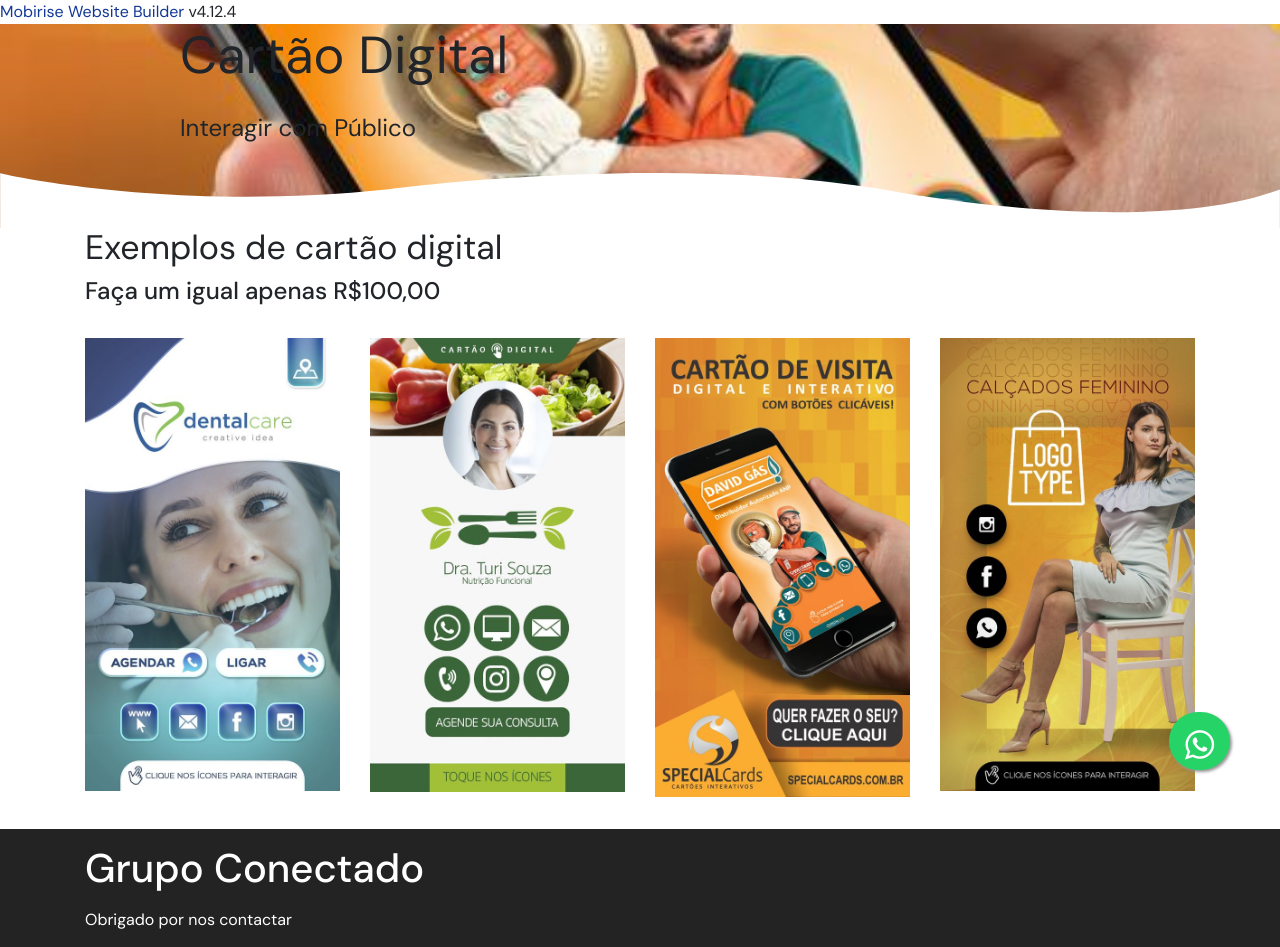
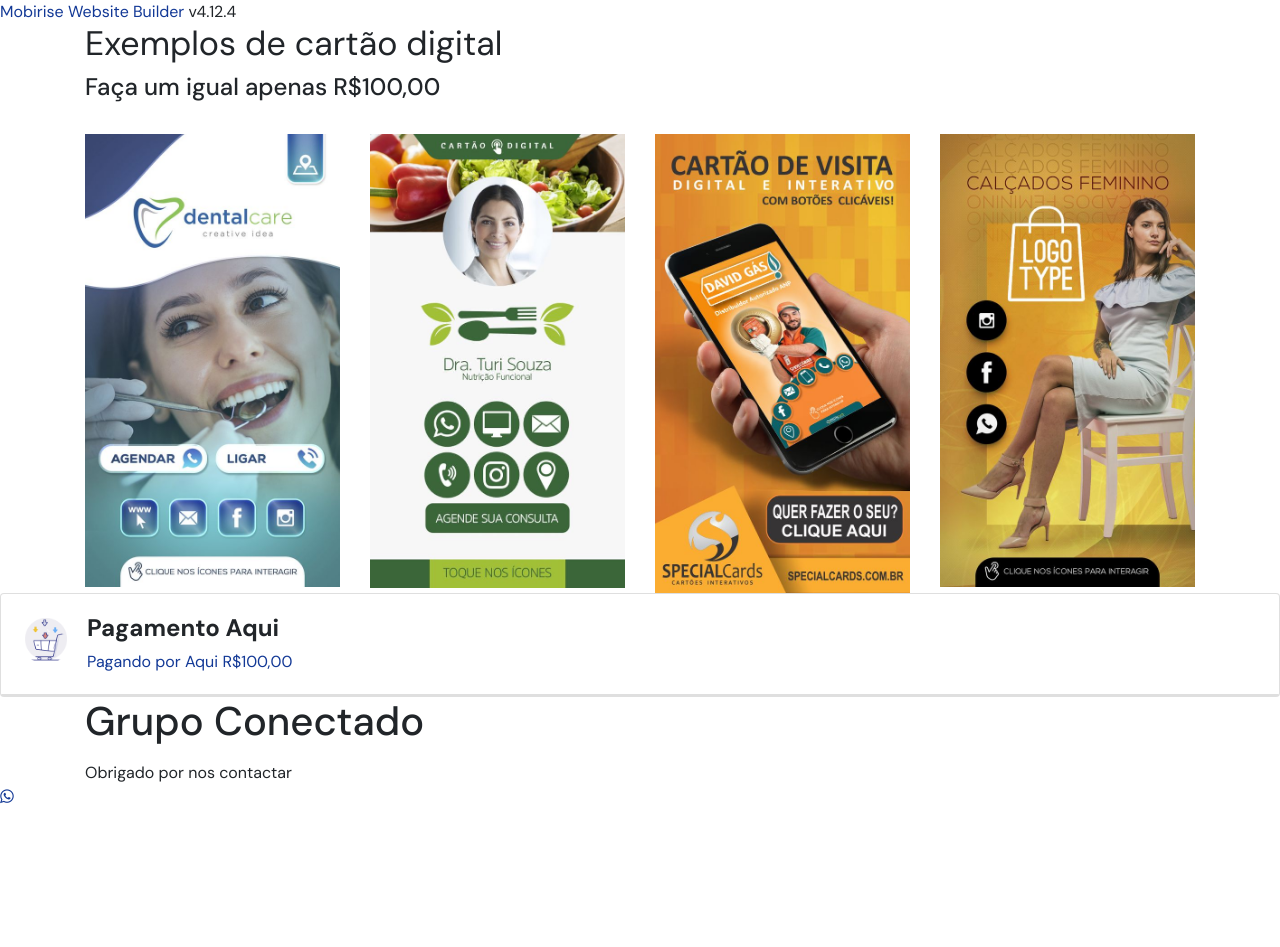
Before and after one commit to conectado-10/QSMS, a PHP site: page /page5.html in a window 1280 px wide. After the commit the page ends 804 px from the top, so only its background shows below. Run offline with PHP 8.4, Linux system fonts and the light colour scheme; some libraries are stand-ins or nearby versions.

Commit message:
create github pages

```diff
--- a/assets/mobirise/css/mbr-additional.css
+++ b/assets/mobirise/css/mbr-additional.css
@@ -644,24 +644,10 @@ iframe.lazy-placeholder,
 section.lazy-placeholder:after {
   opacity: 0.5;
 }
-.cid-7ocqm9Qx63 {
-  padding-top: 30px;
-  padding-bottom: 50px;
-  background-image: url("../../../assets/images/mbr-2.jpg");
-}
-.cid-7ocqm9Qx63 svg {
-  overflow: hidden;
-  vertical-align: middle;
-  position: absolute;
-  bottom: 0;
-}
-.cid-7ocqm9Qx63 .wave {
-  fill: #ffffff;
-}
 .cid-s1kCV9znOF {
-  padding-top: 0px;
-  padding-bottom: 75px;
-  background-color: #ffffff;
+  padding-top: 15px;
+  padding-bottom: 15px;
+  background-color: #bfebf3;
 }
 .cid-s1kCV9znOF .card-wrapper {
   display: flex;
@@ -1960,62 +1946,97 @@ section.lazy-placeholder:after {
     top: -80px;
   }
 }
-.cid-2qWrX495zf {
-  padding-top: 0px;
-  padding-bottom: 50px;
-  background-image: url("../../../assets/images/a7dff33b5a6c50f683190a6d0bf84f0d.jpg");
-}
-.cid-2qWrX495zf svg {
-  overflow: hidden;
-  vertical-align: middle;
-  position: absolute;
-  bottom: 0;
-}
-.cid-2qWrX495zf .wave {
-  fill: #ffffff;
-}
+@primaryColor: #133996;
+@secondaryColor: #fc643f;
+@successColor: #00c48c;
+@infoColor: #fdece8;
+@warningColor: #ffcf5c;
+@dangerColor: #939bb4;
+@mainFont: DM Sans;
+@display1Font: 'DM Sans', sans-serif;
+@display1Size: 3.25;
+@display2Font: 'DM Sans', sans-serif;
+@display2Size: 2.125;
+@display5Font: 'DM Sans', sans-serif;
+@display5Size: 1.5;
+@display7Font: 'DM Sans', sans-serif;
+@display7Size: 1.0625;
+@display4Font: 'DM Sans', sans-serif;
+@display4Size: 0.875;
+@isRoundedButtons: true;
+@isAnimatedOnScroll: false;
+@isScrollToTopButton: false;
+@isPublish: true;
+
 .cid-jj2p07s4OF {
-  padding-top: 0px;
-  padding-bottom: 0px;
-  background-color: #ffffff;
-}
-.cid-jj2p07s4OF .item {
+@paddingTop: 0;
+@paddingBottom: 0;
+@showTitle: true;
+@showSubtitle: true;
+@showtext: false;
+@fullWidth: false;
+@noSpacing: false;
+@uname__14: "file:///C:/Users/bacho/AppData/Local/Mobirise.com/Mobirise/sintoniabarra_0040gmail_002ecom/addons/creativem4/components/design-block/../_images/background5.jpg";
+@uname__15: true;
+@uname__16: #ffffff;
+@bg-value: #ffffff;
+@bg-type: "color";
+@bg-color-value: #ffffff;
+@bg-parallax: false;
+@overlay: true;
+@overlayColor: #efefef;
+@overlayOpacity: 0.8;
+
+padding-top: (@paddingTop * 15px);
+padding-bottom: (@paddingBottom * 15px);
+& when (@bg-type = 'color') {
+  background-color: @bg-value;
+}
+& when (@bg-type = 'image') {
+  background-image: url(../../../@bg-value);
+}
+& when (@noSpacing) {
+  .row {
+    margin-left: 0;
+    margin-right: 0;
+  }
+  .item {
+    padding-left: 0;
+    padding-right: 0;
+  }
+}
+& when not (@noSpacing) {
+  .item {
     padding-bottom: 2rem;
   }
+}
 @media (max-width: 768px) {
-  .cid-jj2p07s4OF .carousel-control,
-  .cid-jj2p07s4OF .carousel-indicators,
-  .cid-jj2p07s4OF .modal .close {
+  .carousel-control, .carousel-indicators, .modal .close {
     position: fixed;
   }
 }
 @media (max-width: 767px) {
-  .cid-jj2p07s4OF .mbr-slider .carousel-control {
+  .mbr-slider .carousel-control {
     top: auto;
     bottom: 20px;
   }
-  .cid-jj2p07s4OF .mbr-slider > .container .carousel-control {
+  .mbr-slider > .container .carousel-control {
     margin-bottom: 0;
   }
 }
-.cid-jj2p07s4OF .carousel-indicators {
+.carousel-indicators {
   bottom: 0;
   margin-bottom: 3px;
-}
   @media (max-width: 991px) {
-  .cid-jj2p07s4OF .carousel-indicators {
     margin-bottom: 3.625rem !important;
     padding-left: 2.5rem;
     padding-right: 2.5rem;
   }
-}
   @media (max-width: 767px) {
-  .cid-jj2p07s4OF .carousel-indicators {
     display: none;
   }
 }
-.cid-jj2p07s4OF .carousel-indicators .active,
-.cid-jj2p07s4OF .carousel-indicators li {
+.carousel-indicators .active, .carousel-indicators li {
   width: 7px;
   height: 7px;
   margin: 3px;
@@ -2023,111 +2044,146 @@ section.lazy-placeholder:after {
   opacity: 0.5;
   border: 4px solid #1b1b1b;
 }
-.cid-jj2p07s4OF .carousel-indicators .active {
+.carousel-indicators .active {
   background: #fff;
 }
-.cid-jj2p07s4OF .carousel-indicators li {
+.carousel-indicators li {
   max-width: 15px;
   max-height: 15px;
   border-radius: 50%;
 }
-.cid-jj2p07s4OF .modal {
+.modal {
   padding-left: 0 !important;
   position: fixed;
   overflow: hidden;
   padding-right: 0 !important;
 }
-.cid-jj2p07s4OF .modal-dialog {
+.modal-dialog {
   margin: 0 auto;
   max-width: 100%;
   padding-left: 1rem;
   padding-right: 1rem;
 }
-.cid-jj2p07s4OF .modal-content {
+.modal-content {
   border-radius: 0;
   border: none;
   background: transparent;
 }
-.cid-jj2p07s4OF .modal-body {
+.modal-body {
   padding: 0;
   display: flex;
   align-items: center;
-}
-.cid-jj2p07s4OF .modal-body .carousel-item {
+  .carousel-item {
     top: 50%;
     transform: translateY(-50%);
   }
-.cid-jj2p07s4OF .modal-body img {
+  img {
     width: 100%;
     object-fit: contain;
-  max-height: calc(100vh - 1.75rem);
-}
-.cid-jj2p07s4OF .carousel {
+    max-height: ~"calc(100vh - 1.75rem)";
+  }
+}
+.carousel {
   width: 100%;
 }
-.cid-jj2p07s4OF .modal-backdrop.in {
+.modal-backdrop.in {
   opacity: 0.8;
 }
-.cid-jj2p07s4OF .modal.fade .modal-dialog {
+.modal.fade .modal-dialog {
   -webkit-transition: margin-top 0.3s ease-out;
   -moz-transition: margin-top 0.3s ease-out;
   -o-transition: margin-top 0.3s ease-out;
   transition: margin-top 0.3s ease-out;
 }
-.cid-jj2p07s4OF .modal.fade .modal-dialog,
-.cid-jj2p07s4OF .modal.in .modal-dialog {
+.modal.fade .modal-dialog, .modal.in .modal-dialog {
   -webkit-transform: none;
   -ms-transform: none;
   -o-transform: none;
   transform: none;
 }
-.cid-jj2p07s4OF .mbr-gallery .item-wrapper {
+.mbr-gallery .item-wrapper {
   cursor: pointer;
 }
-.cid-jj2p07s4OF a {
+a {
   display: block;
 }
-.cid-jj2p07s4OF a.img {
+a.img {
   pointer-events: none;
 }
+}
+
+.cid-sbH2LSxc47 {
+
+padding-top: (@paddingTop * 15px);
+padding-bottom: (@paddingBottom * 15px);
+background-color: @bgColor;
+.mbr-section {
+  text-align: center;
+  color: #fff;
+}
+}
+
 .cid-ryHJautaoZ {
-  padding-top: 15px;
-  padding-bottom: 15px;
-  background-color: #232323;
-}
-.cid-ryHJautaoZ .inner-header {
-  color: #ffffff;
-  background-color: #232323;
-}
-.cid-ryHJautaoZ .inner-header-link {
-  color: #ffffff;
-}
-.cid-Ff0qA459q3 .float {
+@paddingTop: 1;
+@paddingBottom: 1;
+@bgColor: #232323;
+@tColor: #ffffff;
+
+padding-top: (@paddingTop * 15px);
+padding-bottom: (@paddingBottom * 15px);
+background-color: @bgColor;
+.inner-header {
+  color: @tColor;
+  background-color: @bgColor;
+}
+.inner-header-link {
+  color: @tColor;
+}
+}
+
+.cid-Ff0qA459q3 {
+@Whatbutton: true;
+@heightwhat: 58;
+@widthwhat: 61;
+@bottomwhat: 30;
+@rightwhat: 50;
+@borderadius: 39;
+@bgcolorwhat: #25d366;
+@colorwhat: #ffffff;
+@FontSize: 34;
+
+& when (@Whatbutton) {
+  .float {
     position: fixed;
-  width: 61px;
-  height: 58px;
-  bottom: 30px;
-  right: 50px;
-  background-color: #25d366;
-  color: #ffffff;
-  border-radius: 39px;
+    width: (@widthwhat * 1px);
+    height: (@heightwhat * 1px);
+    bottom: (@bottomwhat * 1px);
+    right: (@rightwhat * 1px);
+    background-color: @bgcolorwhat;
+    color: @colorwhat;
+    border-radius: (@borderadius * 1px);
     text-align: center;
-  font-size: 34px;
+    font-size: (@FontSize * 1px);
     box-shadow: 2px 2px 3px #999;
     z-index: 100;
   }
-.cid-Ff0qA459q3 .my-float {
+  .my-float {
     margin-top: 16px;
   }
-.cid-Ff0qA459q3 P {
+}
+P {
   color: #232323;
 }
-.cid-Ff0qA459q3 DIV {
+DIV {
   color: #ffffff;
 }
-.cid-Ff0qA459q3 H10 {
+H10 {
   color: #767676;
 }
-.cid-Ff0qA459q3 .hidden {
+.hidden {
   display: none;
 }
+}
+
+#witsec-custom-html-block-1n {
+}
--- a/page1.html
+++ b/page1.html
@@ -84,7 +84,7 @@
                 </div>
             </div>
             <div class="col-lg-6 my-auto pb-4 mbr-form" data-form-type="formoid">
-                <form action="https://mobirise.com/" method="POST" class="mbr-form form-with-styler" data-form-title="Form Name"><input type="hidden" name="email" data-form-email="true" value="Evzj4ryMgCsicZnyYtUkdIBviuiH1XtkIl2N3imEMmIRKestRRormPaKJA8qM9qz35Z+K6yPveAzUG8JGWqhX0vP/Cq2thxVrgyeBjO/prx0ppszv2NgnO3prKNx7m3p">
+                <form action="https://mobirise.com/" method="POST" class="mbr-form form-with-styler" data-form-title="Form Name"><input type="hidden" name="email" data-form-email="true" value="athprg3IIGguhYndq4vPBZXAb/RPWehq7NyH/WCBz3JcPvcIwcejOZIzxFeW9GD2fYvHBN5kigzmc5s5Fg9edl1piSAaBuChVb1F6HgalvgRB2Ys+AziRZYoNTPNUUSv">
                     <div class="form-row">
                         <div hidden="hidden" data-form-alert="" class="alert alert-success col-12">O GRUPO TEM UM ENORME PRAZER DE TE CADASTRAR
 LOGO ENTRAREMOS EM CONTATO</div>
@@ -126,10 +126,10 @@ LOGO ENTRAREMOS EM CONTATO</div>
   <script src="assets/formstyler/jquery.formstyler.js"></script>
   <script src="assets/formstyler/jquery.formstyler.min.js"></script>
   <script src="assets/theme/js/script.js"></script>
-  <script src="assets/witsec-mailform/witsec-mailform.js"></script>
   <script src="assets/singa4real/singa4real-form.js"></script>
   <script src="assets/singa4real/shopcart.js"></script>
   <script src="assets/singa4real/plugin-backend.js"></script>
+  <script src="assets/witsec-mailform/witsec-mailform.js"></script>
   <script src="assets/formoid/formoid.min.js"></script>
 
 
--- a/page2.html
+++ b/page2.html
@@ -168,10 +168,10 @@
   <script src="assets/smoothscroll/smooth-scroll.js"></script>
   <script src="assets/viewportchecker/jquery.viewportchecker.js"></script>
   <script src="assets/theme/js/script.js"></script>
-  <script src="assets/witsec-mailform/witsec-mailform.js"></script>
   <script src="assets/singa4real/singa4real-form.js"></script>
   <script src="assets/singa4real/shopcart.js"></script>
   <script src="assets/singa4real/plugin-backend.js"></script>
+  <script src="assets/witsec-mailform/witsec-mailform.js"></script>
 
 
 </body>
--- a/page3.html
+++ b/page3.html
@@ -84,7 +84,7 @@
                 </div>
             </div>
             <div class="col-lg-6 my-auto pb-4 mbr-form" data-form-type="formoid">
-                <form action="https://mobirise.com/" method="POST" class="mbr-form form-with-styler" data-form-title="Form Name"><input type="hidden" name="email" data-form-email="true" value="LdG4PsZBO4S17UzUNtzBqhPidV+RTEjVKeQ5HHm7AKsAS67ncLMWKPcV5mjTYHIf6GTCCcu/8IMLkTIey1OUZbBa/Z9vA21wiR9q2vq51sXww1y1B7j35G+/4q5xmZz1">
+                <form action="https://mobirise.com/" method="POST" class="mbr-form form-with-styler" data-form-title="Form Name"><input type="hidden" name="email" data-form-email="true" value="nJ5FkZnlNGAz92e5cAMdOgx/s/QcOgEPIwn/tdFk56T3YdMK3alqBAgM64CIcDiYElmylqCa3pfHD0k1viIY32GYKMyN3un6ySeETc1GGhwgHjZbrCFtLN2yC7nskUdV">
                     <div class="form-row">
                         <div hidden="hidden" data-form-alert="" class="alert alert-success col-12">O GRUPO TEM UM ENORME PRAZER DE TE CADASTRAR
 LOGO ENTRAREMOS EM CONTATO</div>
@@ -126,10 +126,10 @@ LOGO ENTRAREMOS EM CONTATO</div>
   <script src="assets/formstyler/jquery.formstyler.js"></script>
   <script src="assets/formstyler/jquery.formstyler.min.js"></script>
   <script src="assets/theme/js/script.js"></script>
-  <script src="assets/witsec-mailform/witsec-mailform.js"></script>
   <script src="assets/singa4real/singa4real-form.js"></script>
   <script src="assets/singa4real/shopcart.js"></script>
   <script src="assets/singa4real/plugin-backend.js"></script>
+  <script src="assets/witsec-mailform/witsec-mailform.js"></script>
   <script src="assets/formoid/formoid.min.js"></script>
 
 
--- a/page4.html
+++ b/page4.html
@@ -168,10 +168,10 @@
   <script src="assets/smoothscroll/smooth-scroll.js"></script>
   <script src="assets/viewportchecker/jquery.viewportchecker.js"></script>
   <script src="assets/theme/js/script.js"></script>
-  <script src="assets/witsec-mailform/witsec-mailform.js"></script>
   <script src="assets/singa4real/singa4real-form.js"></script>
   <script src="assets/singa4real/shopcart.js"></script>
   <script src="assets/singa4real/plugin-backend.js"></script>
+  <script src="assets/witsec-mailform/witsec-mailform.js"></script>
 
 
 </body>
--- a/page5.html
+++ b/page5.html
@@ -22,31 +22,7 @@
 
 </head>
 <body>
-  <section class="header1 cid-2qWrX495zf mbr-parallax-background" id="design-block-2qWrX495zf">
-
-
-
-    <div class="mbr-overlay" style="opacity: 0.5; background-color: rgb(35, 35, 35);">
-    </div>
-
-    <div class="container">
-        <div class="row justify-content-md-center">
-            <div class="mbr-white col-md-10">
-                <h1 class="mbr-section-title align-center mbr-bold pb-3 mbr-fonts-style display-1">Cartão Digital</h1>
-
-                <p class="mbr-text align-center pb-3 mbr-fonts-style display-5">Interagir com Público</p>
-
-            </div>
-        </div>
-    </div>
-
-  <svg xmlns="http://www.w3.org/2000/svg" viewBox="0 0 1428.75 62.05">
-    <path class="wave" d="M-114,132s185,44,434,18c0,0,304-41,551,0,0,0,290.5,57.25,443.75.13v43.69H-114Z" transform="translate(114 -131.78)"></path>
-  </svg>
-
-</section>
-
-<section class="mbr-gallery gallery5 cid-jj2p07s4OF" id="design-block-jj2p07s4OF">
+  <section class="mbr-gallery gallery5 cid-jj2p07s4OF" id="design-block-jj2p07s4OF">
 
 
 
@@ -58,25 +34,25 @@
         <div class="row mbr-gallery" data-toggle="modal">
             <div class="col-sm-6 col-md-4 col-lg-3 item gallery-image">
                 <div class="item-wrapper">
-                   <img class="w-100" src="assets/images/5ad8d41e1bd4b36a83fba89ffb42345b.jpg" alt="" title="" data-target="#sb366jctZp" data-slide-to="0">
+                   <img class="w-100" src="assets/images/5ad8d41e1bd4b36a83fba89ffb42345b.jpg" alt="" title="" data-target="#sbH3WEa3A0" data-slide-to="0">
                 </div>
 
 
             </div><div class="col-sm-6 col-md-4 col-lg-3 item gallery-image">
                 <div class="item-wrapper">
-                    <img class="w-100" src="assets/images/319afa49cd085158630144760aba5242.jpg" alt="" title="" data-slide-to="1" data-target="#sb366jctZp">
+                    <img class="w-100" src="assets/images/319afa49cd085158630144760aba5242.jpg" alt="" title="" data-slide-to="1" data-target="#sbH3WEa3A0">
                 </div>
 
             </div>
           <div class="col-sm-6 col-md-4 col-lg-3 item gallery-image">
                 <div class="item-wrapper">
-                     <img class="w-100" src="assets/images/a7dff33b5a6c50f683190a6d0bf84f0d.jpg" alt="" title="" data-slide-to="2" data-target="#sb366jctZp">
+                     <img class="w-100" src="assets/images/a7dff33b5a6c50f683190a6d0bf84f0d.jpg" alt="" title="" data-slide-to="2" data-target="#sbH3WEa3A0">
                 </div>
 
             </div>
             <div class="col-sm-6 col-md-4 col-lg-3 item gallery-image">
                 <div class="item-wrapper">
-                     <img class="w-100" src="assets/images/e8e91c65d454516d852548226fa51ae1.jpg" alt="" data-slide-to="3" title="" data-target="#sb366jctZp">
+                     <img class="w-100" src="assets/images/e8e91c65d454516d852548226fa51ae1.jpg" alt="" data-slide-to="3" title="" data-target="#sbH3WEa3A0">
                 </div>
 
             </div>
@@ -86,6 +62,35 @@
 
     </div>
 </section>
+
+<div class="card promoting-card cid-sbH2LSxc47" id="custom-html-1o" data-rv-view="98">
+
+  <!-- Card content -->
+  <div class="card-body d-flex flex-row">
+
+    <!-- Avatar -->
+    <a href="https://www.mercadopago.com.br/checkout/v1/redirect?pref_id=182607936-ba5a4921-a25c-487c-ba95-0841e057a4e2"><img src="assets/images/123036.png" class="rounded-circle mr-3" height="50px" width="50px" alt="avatar" title="" media-simple="true"></a>
+
+    <!-- Content -->
+    <div>
+
+      <!-- Title -->
+      <h4 class="card-title font-weight-bold mb-2">Pagamento Aqui</h4>
+      <!-- Subtitle -->
+      <p class="card-text"><a href="https://www.mercadopago.com.br/checkout/v1/redirect?pref_id=182607936-ba5a4921-a25c-487c-ba95-0841e057a4e2">Pagando por Aqui R$100,00</a></p>
+
+    </div>
+
+  </div>
+
+  <!-- Card image -->
+<!-- Card -->
+<div class="card promoting-card">
+
+
+    </div>
+
+  </div>
 
 <section class="inner-header-section cid-ryHJautaoZ" id="design-block-ryHJautaoZ">
 
@@ -141,7 +146,7 @@
   </div>
 </section>
 
-<section class="mbr-section mbr-section--no-padding" id="witsec-custom-html-block-1n" custom-code="true" data-rv-view="63">
+<section class="mbr-section mbr-section--no-padding" id="witsec-custom-html-block-1n" custom-code="true" data-rv-view="52">
 
  <div class="witsec-custom-html-container elements-content" style="padding-top: 0rem; padding-bottom: 0rem;">
     <div class="mbr-section__container block" style="width: 100%;"><script type="text/javascript" async="" src="//l.getsitecontrol.com/y791lm48.js">
@@ -155,13 +160,12 @@
   <script src="assets/popper/popper.min.js"></script>
   <script src="assets/tether/tether.min.js"></script>
   <script src="assets/bootstrap/js/bootstrap.min.js"></script>
-  <script src="assets/parallax/jarallax.min.js"></script>
   <script src="assets/smoothscroll/smooth-scroll.js"></script>
   <script src="assets/theme/js/script.js"></script>
-  <script src="assets/singa4real/plugin-backend.js"></script>
   <script src="assets/witsec-mailform/witsec-mailform.js"></script>
   <script src="assets/singa4real/singa4real-form.js"></script>
   <script src="assets/singa4real/shopcart.js"></script>
+  <script src="assets/singa4real/plugin-backend.js"></script>
 
 
 </body>
```
Also changed, not shown: assets/images/hashes.json (+1 -1 lines), index.html (+2 -28 lines), assets/images/123036.png (added), 1 other file. Lines whose indentation alone changed are shown as unchanged.
